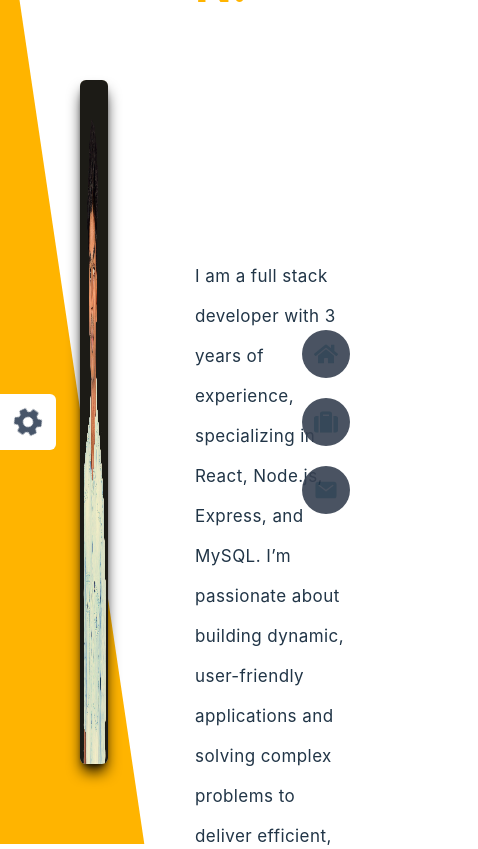
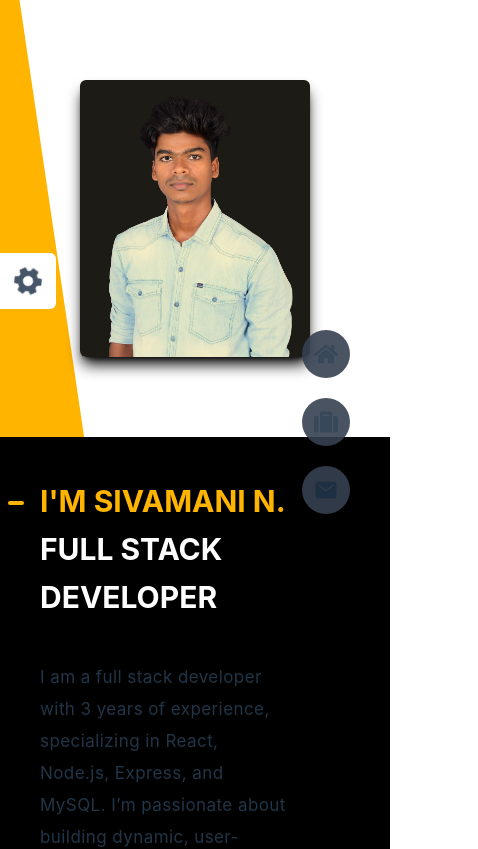
Before and after one commit to 5maurosivamani/portfolio, a React (Vite) app: page / in a window 390 px wide. Shown: the top 849 px of the page, 478 px wide, since content can reach past the window. Built offline with nearby package versions, Linux system fonts and the light colour scheme.

Commit message:
fixed:responsive issues are fixed

```diff
--- a/src/pages/Home.jsx
+++ b/src/pages/Home.jsx
@@ -6,13 +6,13 @@ import profileImg from "../assets/profile-2.jpg";
 function Home() {
   return (
     <div className="h-full relative">
-      <div className="h-14 w-14 rounded-tr-md rounded-br-md bg-white text-slate-600 fixed left-0 top-1/2 -translate-y-1/2 flex justify-center items-center">
+      <div className="h-14 w-14 rounded-tr-md rounded-br-md bg-white text-slate-600 fixed left-0 top-1/3 md:top-1/2 -translate-y-1/2 flex justify-center items-center z-10">
         <MdSettings size={34} className="animate-spin " />
       </div>
-      <div className="bg-primary h-full w-full clip-custom absolute top-0 left-0 -z-10"></div>
-      <div className="flex h-full ">
-        <div className="p-20  h-full w-1/2">
-          <div className="w-4/5 h-full rounded-md shadow-lg shadow-black bg-amber-100">
+      <div className="flex h-full flex-col lg:flex-row ">
+        <div className="bg-primary h-full w-full clip-custom absolute top-0 left-0 -z-10"></div>
+        <div className="p-20  md:h-full lg:w-1/2">
+          <div className="lg:w-4/5 h-full rounded-md shadow-lg shadow-black bg-amber-100">
             <img
               src={profileImg}
               alt="profile"
@@ -20,15 +20,15 @@ function Home() {
             />
           </div>
         </div>
-        <div className="w-1/2">
+        <div className="lg:w-1/2 p-10 lg:p-0 bg-black lg:bg-transparent">
           <div className="h-full w-4/5  flex flex-col justify-center  space-y-10">
-            <h1 className="text-5xl text-primary font-bold uppercase relative leading-snug">
+            <h1 className="text-3xl md:text-5xl text-primary font-bold uppercase relative leading-[3rem] md:leading-[4rem]">
               <span className="absolute -left-8 top-6 h-1 w-4 rounded bg-primary"></span>
               I'm Sivamani N.
               <br />
               <span className="text-white">Full Stack Developer</span>
             </h1>
-            <p className="text-[17px] tracking-wide leading-10 ">
+            <p className="text-[17px] tracking-wide leading-8 md:leading-10 ">
               I am a full stack developer with 3 years of experience,
               specializing in React, Node.js, Express, and MySQL. I’m passionate
               about building dynamic, user-friendly applications and solving
```
